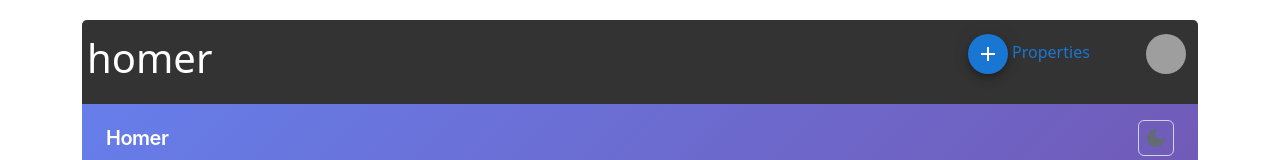
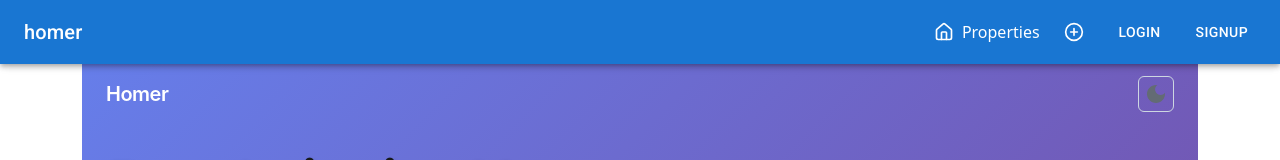
Before and after one commit to Mutombe/buildX, a React (Vite) app in the folder mainfrontend/: page / in a window 1280 px wide. Shown: the top 160 px of the page. Built offline with nearby package versions, Linux system fonts and the light colour scheme; grey boxes are pictures that could not be loaded.

Commit message:
fixing nav-bar

```diff
--- a/mainfrontend/src/App.css
+++ b/mainfrontend/src/App.css
@@ -2,7 +2,7 @@
     display: flex;
     flex-direction: column;
     align-items: center;
-    margin: 0 auto;
+    margin: 40px auto;
     max-width: 1200px;
     padding: 20px;
 }
--- a/mainfrontend/src/App.tsx
+++ b/mainfrontend/src/App.tsx
@@ -9,8 +9,6 @@ import PropertyList from "./components/properties/propertyList";
 import AddPro from "./components/properties/propertAddingForm";
 import UnitList from "./components/units/unitList";
 import "./App.css";
-import BookingConfirmation from "./components/bookings/bookingConfirmation";
-import BookingSelectDate from "./components/bookings/universalBookForm";
 import BookingProcess from "./components/bookings/stepper";
 
 function App() {
@@ -30,8 +28,6 @@ function App() {
             <Route path="/dashboard" element={<Dashboard />} />
             <Route path="/approve-booking" element={""} />
             <Route path="/deny-booking" element={""} />
-
-
             <Route path="/book/:type/:id" element={<BookingProcess />} />
           </Routes>
         </BrowserRouter>
--- a/mainfrontend/src/components/bookings/universalBookForm.tsx
+++ b/mainfrontend/src/components/bookings/universalBookForm.tsx
@@ -77,7 +77,7 @@ const SelectDate = ({ handleNext }) => {
   };
 
   return (
-    <Box sx={{ maxWidth: 400, margin: "auto", mt: 4 }}>
+    <Box sx={{ maxWidth: 'fit-content', margin: "auto", mt: 4, display: "grid" }}>
       <Typography variant="h5" gutterBottom>
         Select Booking Dates
       </Typography>
@@ -148,7 +148,8 @@ const SelectDate = ({ handleNext }) => {
         variant="contained"
         onClick={handleProceed}
         fullWidth
-        sx={{ mt: 2 }}
+        sx={{ mt: 2, borderRadius: "10px" }}
+        size="sm"
       >
         Proceed to Confirmation
       </Button>
--- a/mainfrontend/src/components/navbar/nav.tsx
+++ b/mainfrontend/src/components/navbar/nav.tsx
@@ -1,121 +1,121 @@
-import Button from "@mui/material/Button";
-import Menu from "@mui/material/Menu";
-import MenuItem from "@mui/material/MenuItem";
-import Avatar from "@mui/material/Avatar";
-import "./nav.css";
-import { useSelector } from "react-redux";
-import Logout from "../authentication/logout";
-import { Fab, Link, Tooltip } from "@mui/material";
-import AddIcon from "@mui/icons-material/Add";
-import { useState } from "react";
-import ExitToAppIcon from '@mui/icons-material/ExitToApp';
-import ExitToApp from "@mui/icons-material/ExitToApp";
+import React, { useState } from 'react';
+import { useSelector } from 'react-redux';
+import { AppBar, Toolbar, Typography, Button, IconButton, Menu, MenuItem, Avatar, Tooltip, Link } from '@mui/material';
+import { styled } from '@mui/system';
+import { Home, PlusCircle, LogOut, User, Settings } from 'lucide-react';
 
-function MainNavBar() {
-  const token = useSelector((state: any) => state.auth.token);
-  const [anchorEl, setAnchorEl] = useState<null | HTMLElement>(null);
-  const open = Boolean(anchorEl);
+const StyledAppBar = styled(AppBar)({
+  backgroundColor: '#1976d2', // Default primary color
+});
 
-  const handleClick = (event: React.MouseEvent<HTMLButtonElement>) => {
+const StyledToolbar = styled(Toolbar)({
+  display: 'flex',
+  justifyContent: 'space-between',
+});
+
+const NavItems = styled('div')({
+  display: 'flex',
+  alignItems: 'center',
+  gap: '1rem',
+});
+
+const NavLink = styled(Link)({
+  color: 'white',
+  textDecoration: 'none',
+  display: 'flex',
+  alignItems: 'center',
+  gap: '0.5rem',
+});
+
+const MainNavBar = () => {
+  const token = useSelector((state) => state.auth.token);
+  const [anchorEl, setAnchorEl] = useState(null);
+
+  const handleMenu = (event) => {
     setAnchorEl(event.currentTarget);
   };
+
   const handleClose = () => {
     setAnchorEl(null);
   };
 
   return (
-    <nav className="fixed navbar">
-      <Link href="/" underline="none" color={"white"}>
-        <h1 id="brand">homer</h1>
-      </Link>
-
-      <ul>
-        <Link href="/postProperty">
-          <Fab size="small" color="primary" aria-label="add">
-            <Tooltip title="Add Property" placement="top-start">
-              <AddIcon />
+    <StyledAppBar position="fixed" sx={{}}>
+      <StyledToolbar>
+        <NavLink href="/" underline="none">
+          <Typography variant="h6" component="div">
+            homer
+          </Typography>
+        </NavLink>
+        <NavItems>
+          <NavLink href="/property" underline="none">
+            <Home size={20} />
+            Properties
+          </NavLink>
+          <Tooltip title="Add Property">
+            <IconButton color="inherit" component={Link} href="/postProperty">
+              <PlusCircle size={20} />
+            </IconButton>
           </Tooltip>
-          </Fab>
-        </Link>
-        <Link href="/property" underline="none">
-          {" "}
-          Properties
-        </Link>
-
           {token ? (
             <>
-            <li>
-              <Button
-                id="basic-button"
-                aria-controls={open ? "basic-menu" : undefined}
+              <IconButton
+                size="large"
+                aria-label="account of current user"
+                aria-controls="menu-appbar"
                 aria-haspopup="true"
-                aria-expanded={open ? "true" : undefined}
-                onClick={handleClick}
+                onClick={handleMenu}
+                color="inherit"
               >
                 <Avatar src="/broken-image.jpg" />
-              </Button>
-              {"   "}
+              </IconButton>
               <Menu
-                id="basic-menu"
+                id="menu-appbar"
                 anchorEl={anchorEl}
-                open={open}
+                anchorOrigin={{
+                  vertical: 'top',
+                  horizontal: 'right',
+                }}
+                keepMounted
+                transformOrigin={{
+                  vertical: 'top',
+                  horizontal: 'right',
+                }}
+                open={Boolean(anchorEl)}
                 onClose={handleClose}
-                MenuListProps={{
-                  "aria-labelledby": "basic-button",
-                }}
               >
-                <MenuItem onClick={handleClose}>Profile</MenuItem>
-                <MenuItem onClick={handleClose}>My Account</MenuItem>
-                <MenuItem onClick={handleClose}>
-                  <Link href="/dashboard" underline="none">
+                <MenuItem onClick={handleClose} component={Link} href="/profile">
+                  <User size={16} style={{ marginRight: '0.5rem' }} />
+                  Profile
+                </MenuItem>
+                <MenuItem onClick={handleClose} component={Link} href="/account">
+                  <Settings size={16} style={{ marginRight: '0.5rem' }} />
+                  My Account
+                </MenuItem>
+                <MenuItem onClick={handleClose} component={Link} href="/dashboard">
+                  <Home size={16} style={{ marginRight: '0.5rem' }} />
                   Dashboard
-                  </Link>
                 </MenuItem>
                 <MenuItem onClick={handleClose}>
-                  <Logout />
-                  <ExitToApp />
+                  <LogOut size={16} style={{ marginRight: '0.5rem' }} />
+                  Logout
                 </MenuItem>
               </Menu>
-            </li>
-            <li></li>
             </>
           ) : (
             <>
-            <li></li> <li></li>
-            <Button
-              id="basic-button"
-              aria-controls={open ? "basic-menu" : undefined}
-              aria-haspopup="true"
-              aria-expanded={open ? "true" : undefined}
-              onClick={handleClick}
-            >
-              <Avatar src="/broken-image.jpg" />
-            </Button>{" "}
-            <Menu
-              id="basic-menu"
-              anchorEl={anchorEl}
-              open={open}
-              onClose={handleClose}
-              MenuListProps={{
-                "aria-labelledby": "basic-button",
-              }}
-            >
-              <MenuItem onClick={handleClose}>
-                <Link href="/login" underline="none">
+              <Button color="inherit" component={Link} href="/login">
                 Login
-                </Link>
-              </MenuItem>
-              <MenuItem onClick={handleClose}>
-                <Link href="signup" underline="none">
+              </Button>
+              <Button color="inherit" component={Link} href="/signup">
                 Signup
-                </Link>
-              </MenuItem>
-            </Menu>
+              </Button>
             </>
           )}
-      </ul>
-    </nav>
+        </NavItems>
+      </StyledToolbar>
+    </StyledAppBar>
   );
-}
+};
 
 export default MainNavBar;
--- a/mainfrontend/src/components/properties/propertyCard.tsx
+++ b/mainfrontend/src/components/properties/propertyCard.tsx
@@ -23,7 +23,6 @@ import PushPinOutlinedIcon from "@mui/icons-material/PushPinOutlined";
 import { Chip } from "@mui/joy";
 import { Info } from "@mui/icons-material";
 import { Boxes, MapPin } from "lucide-react";
-import ApartmentIcon from "@mui/icons-material/Apartment";
 
 const PropertyCard = ({ property }) => {
   const [showModal, setShowModal] = useState(false);
@@ -51,7 +50,7 @@ const PropertyCard = ({ property }) => {
   };
 
   const drawerContent = (
-    <Box sx={{ width: 300, p: 3 }} role="presentation">
+    <Box sx={{ width: 300, p: 3 }} role="presentation" >
       <Box
         display="flex"
         justifyContent="space-between"
@@ -91,7 +90,7 @@ const PropertyCard = ({ property }) => {
   return (
     <>
       <Card
-        style={{ width: "18rem", boxShadow: "0 4px 8px rgba(0,0,0,0.1)" }}
+        style={{ width: "18rem", boxShadow: "#79afff 0px 4px 8px" }}
         className="mb-3"
       >
         <Card.Body style={{ padding: 0 }}>
```
Also changed, not shown: mainfrontend/src/components/bookings/bookingConfirmation.tsx (+27 -47 lines), 1 other file (tests, documents, lock files or other folders). Lines whose indentation alone changed are shown as unchanged.
